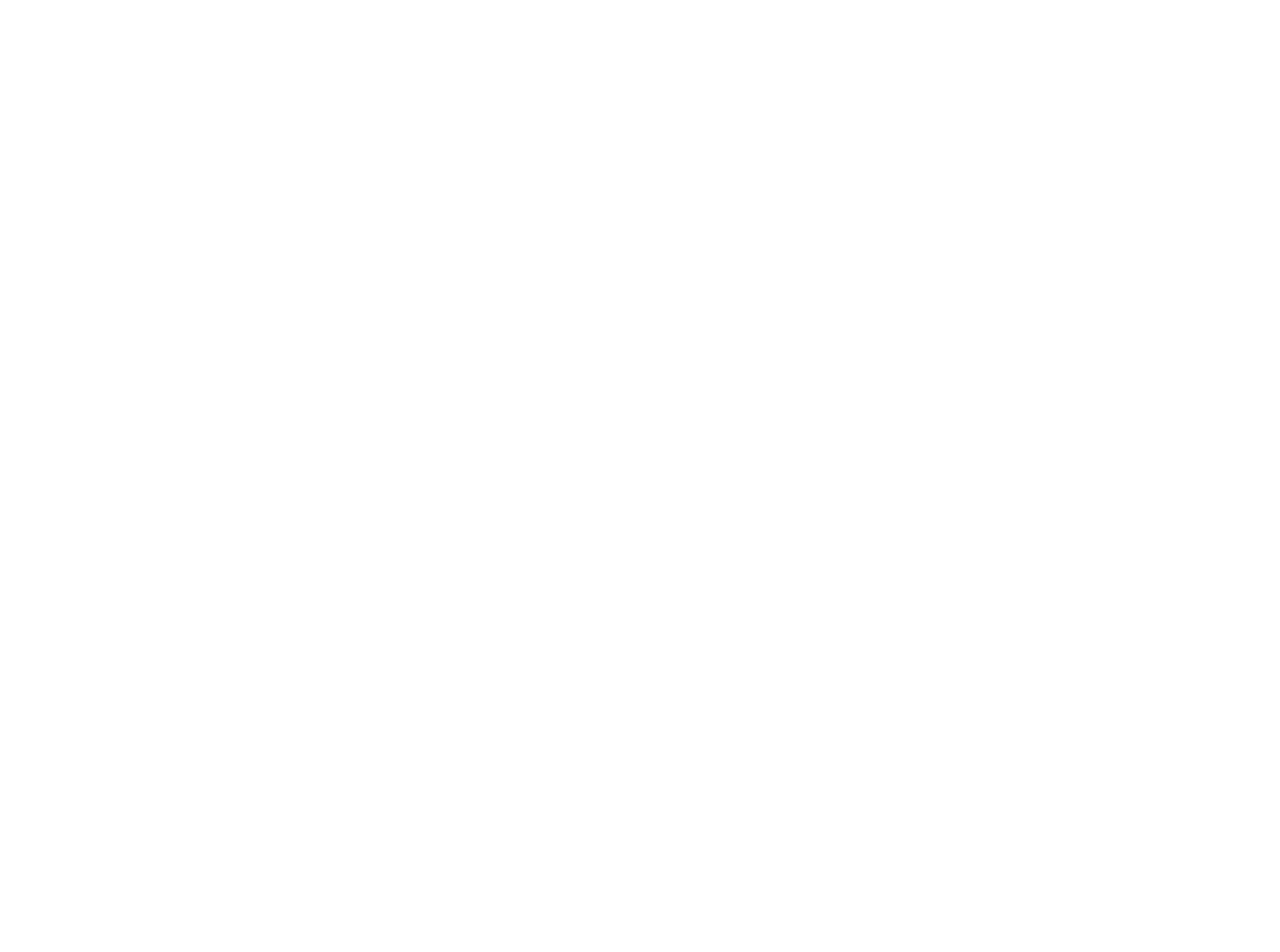
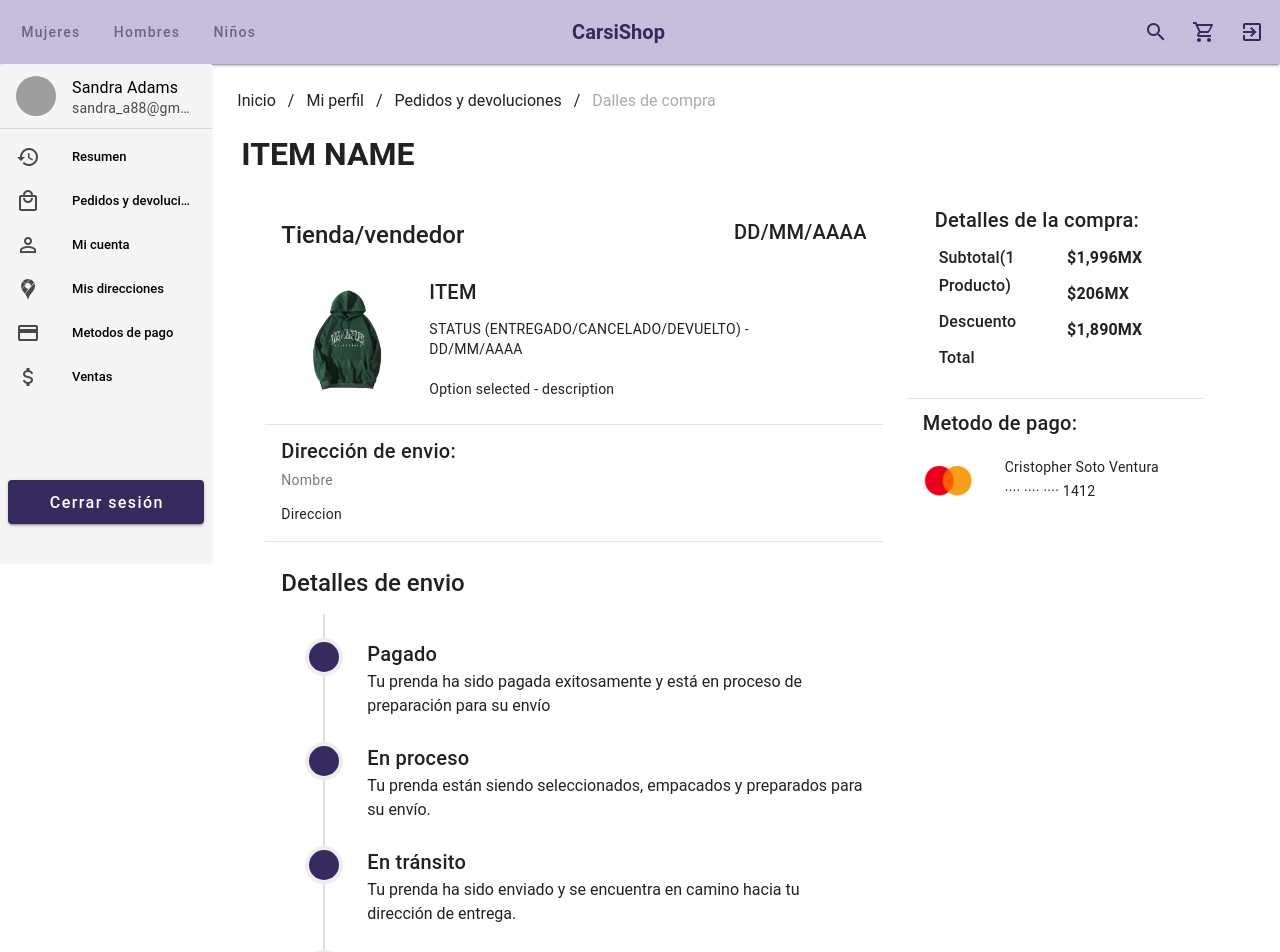
Before and after one commit to JoksanBahena/CARSISHOP-UI, a Vue app: page /profileOrderDetail in a window 1280 px wide. Before the commit this address had no page. Shown: the top 952 px of the page. Before the commit the page ends 800 px from the top, so only its background shows below. Built offline with nearby package versions, Linux system fonts and the light colour scheme; grey boxes are pictures that could not be loaded.

Commit message:
[ADD] Vista de detalles de compra

```diff
--- a/src/router/index.js
+++ b/src/router/index.js
@@ -48,12 +48,12 @@ const routes = [
   {
     path: "/profileAddress",
     name: "ProfileAddress",
-    component: () => import("@/views/profile/PorfileAddressView.vue")
+    component: () => import("@/views/profile/ProfileAddressView.vue")
   },
   {
     path: "/profileAddAddress",
     name: "ProfileAddAddress",
-    component: () => import("@/views/profile/ProfileAddAddressView.vue")
+    component: () => import("@/views/profile/ProfileAddressView.vue")
   },
   {
     path: "/profileReturnsOrders",
@@ -74,6 +74,11 @@ const routes = [
     path: "/profileResume",
     name: "ProfileResume",
     component: () => import("@/views/profile/ProfileResumeView.vue")
+  },
+  {
+    path: "/profileOrderDetail",
+    name: "ProfileOrderDetail",
+    component: () => import("@/views/profile/ProfileOrderDetailsView.vue")
   }
 ];
 
--- /dev/null
+++ b/src/views/profile/ProfileOrderDetailsView.vue
@@ -0,0 +1,168 @@
+<template>
+  <profile-layout>
+    <v-breadcrumbs :items="['Inicio', 'Mi perfil', 'Pedidos y devoluciones', 'Dalles de compra' ]"></v-breadcrumbs>
+    <h1 class='ml-5'>ITEM NAME</h1>
+
+    <v-container class="ml-0" style="width: 95%;">
+      <v-row class="pl-7" rows="12" md="4">
+        <v-col cols="8">
+          <v-card variant="flat" width="100%">
+            <v-card-item>
+              <div class="mt-3 d-flex justify-content-end align-items-center">
+                <v-card-title class="mb-3 text-h5 ">
+                  Tienda/vendedor
+                </v-card-title>
+                <p class="text-h6 ml-auto ">
+                  DD/MM/AAAA</p>
+              </div>
+              <v-row>
+                <v-col>
+                  <v-card-item>
+                    <template v-slot:prepend>
+                      <v-img src="@/assets/imgs/item.webp" width="100" height="100" class="mr-2"></v-img>
+                    </template>
+                    <v-card-title class="mb-3 ml-4">ITEM</v-card-title>
+                    <v-card-text class="py-0 mb-4">STATUS (ENTREGADO/CANCELADO/DEVUELTO) - DD/MM/AAAA</v-card-text>
+                    <v-card-text class="py-1">Option selected - description</v-card-text>
+                  </v-card-item>
+                </v-col>
+              </v-row>
+
+            </v-card-item>
+          </v-card>
+          <v-divider></v-divider>
+          <v-card variant="flat" width="100%">
+            <v-card-item>
+              <v-card-title>Dirección de envio:</v-card-title>
+              <v-card-subtitle class="mt-1 ">Nombre</v-card-subtitle>
+            </v-card-item>
+            <v-card-text>
+              Direccion
+            </v-card-text>
+
+          </v-card>
+          <v-divider></v-divider>
+          <v-card variant="flat" width="100%">
+            <v-card-item>
+              <div class="mt-3 d-flex justify-content-end align-items-center">
+                <v-card-title class="mb-3 text-h5 ">
+                  Detalles de envio
+                </v-card-title>
+
+              </div>
+              <v-row>
+                <v-col>
+                  <v-timeline align="start" side="end"  truncate-line="end">
+                    <v-timeline-item class="mt-10" :dot-color="colors.primary_dark">
+
+                      <div>
+                        <div class="text-h6">Pagado</div>
+                        <p>
+                          Tu prenda ha sido pagada exitosamente y está en proceso de preparación para su envío
+                        </p>
+                      </div>
+                    </v-timeline-item>
+
+                    <v-timeline-item  class="mt-10" :dot-color="colors.primary_dark">
+
+                      <div>
+                        <div class="text-h6">
+                          En proceso
+                        </div>
+                        <p>
+                          Tu prenda están siendo seleccionados, empacados y preparados para su envío. </p>
+                      </div>
+                    </v-timeline-item>
+
+                    <v-timeline-item  class="mt-10" :dot-color="colors.primary_dark">
+
+                      <div>
+                        <div class="text-h6">En tránsito</div>
+                        <p>
+                          Tu prenda ha sido enviado y se encuentra en camino hacia tu dirección de entrega. </p>
+                      </div>
+                    </v-timeline-item>
+
+                    <v-timeline-item   class="mt-10" :dot-color="colors.primary_dark">
+
+                      <div>
+                        <div class="text-h6">Entregado</div>
+                        <p>
+                          Tu prenda ha sido entregado con éxito en la dirección especificada. </p>
+                      </div>
+                    </v-timeline-item>
+
+                  </v-timeline>
+
+                </v-col>
+              </v-row>
+
+            </v-card-item>
+          </v-card>
+        </v-col>
+
+
+        <v-col cols="4">
+          <v-card variant="flat" width="100%">
+            <v-card-item>
+              <v-card-title class="ml-3">Detalles de la compra:</v-card-title>
+              <v-card-text>
+                <v-row>
+                  <v-col cols="6">
+                    <div class="text-subtitle-1 font-weight-medium mt-2">
+                      Subtotal(1 Producto)
+                    </div>
+                    <div class="text-subtitle-1 font-weight-medium mt-2">
+                      Descuento
+                    </div>
+                    <div class="text-subtitle-1 font-weight-medium mt-2">
+                      Total
+                    </div>
+                  </v-col>
+                  <v-col cols="6">
+                    <div class="text-subtitle-1 font-weight-bold mt-2">
+                      $1,996MX
+                    </div>
+                    <div class="text-subtitle-1 font-weight-bold mt-2">
+                      $206MX
+                    </div>
+                    <div class="text-subtitle-1 font-weight-bold mt-2">
+                      $1,890MX
+                    </div>
+                  </v-col>
+                </v-row>
+              </v-card-text>
+            </v-card-item>
+          </v-card>
+          <v-divider></v-divider>
+          <v-card variant="flat" width="100%">
+            <v-card-title>Metodo de pago:</v-card-title>
+            <v-card-item>
+
+              <template v-slot:prepend>
+                <v-img src="@/assets/imgs/mc.webp" width="50" height="50" class="mr-2"></v-img>
+              </template>
+              <v-card-text class="py-0">Cristopher Soto Ventura</v-card-text>
+              <v-card-text class="py-1">
+                ···· ···· ···· 1412
+              </v-card-text>
+            </v-card-item>
+          </v-card>
+        </v-col>
+      </v-row>
+    </v-container>
+  </profile-layout>
+</template>
+
+<script setup>
+import Colors from "@/utils/Colors.js";
+import { ref } from "vue";
+import ProfileLayout from "@/layouts/user/ProfileLayout.vue";
+
+const colors = {
+  primary: Colors.cs_primary,
+  primary_dark: Colors.cs_primary_dark,
+  white: Colors.cs_white,
+};
+
+</script>
--- a/src/views/profile/ProfileOrdersReturnsView.vue
+++ b/src/views/profile/ProfileOrdersReturnsView.vue
@@ -45,7 +45,8 @@
                   <v-col>
                     <v-card-actions class="flex-column">
                       <v-btn variant="flat" append-icon="mdi-chevron-right" class="mb-8 text-none"
-                        :color="colors.primary_dark">
+                        :color="colors.primary_dark" href="/profileOrderDetail">
+
                         Detalles de compra
                       </v-btn>
                       <v-btn variant="outlined" append-icon="mdi-chevron-right" class="mb-8 text-none"
```
Also changed, not shown: src/views/profile/ProfileAddressView.vue (renamed from src/views/profile/PorfileAddressView.vue).
